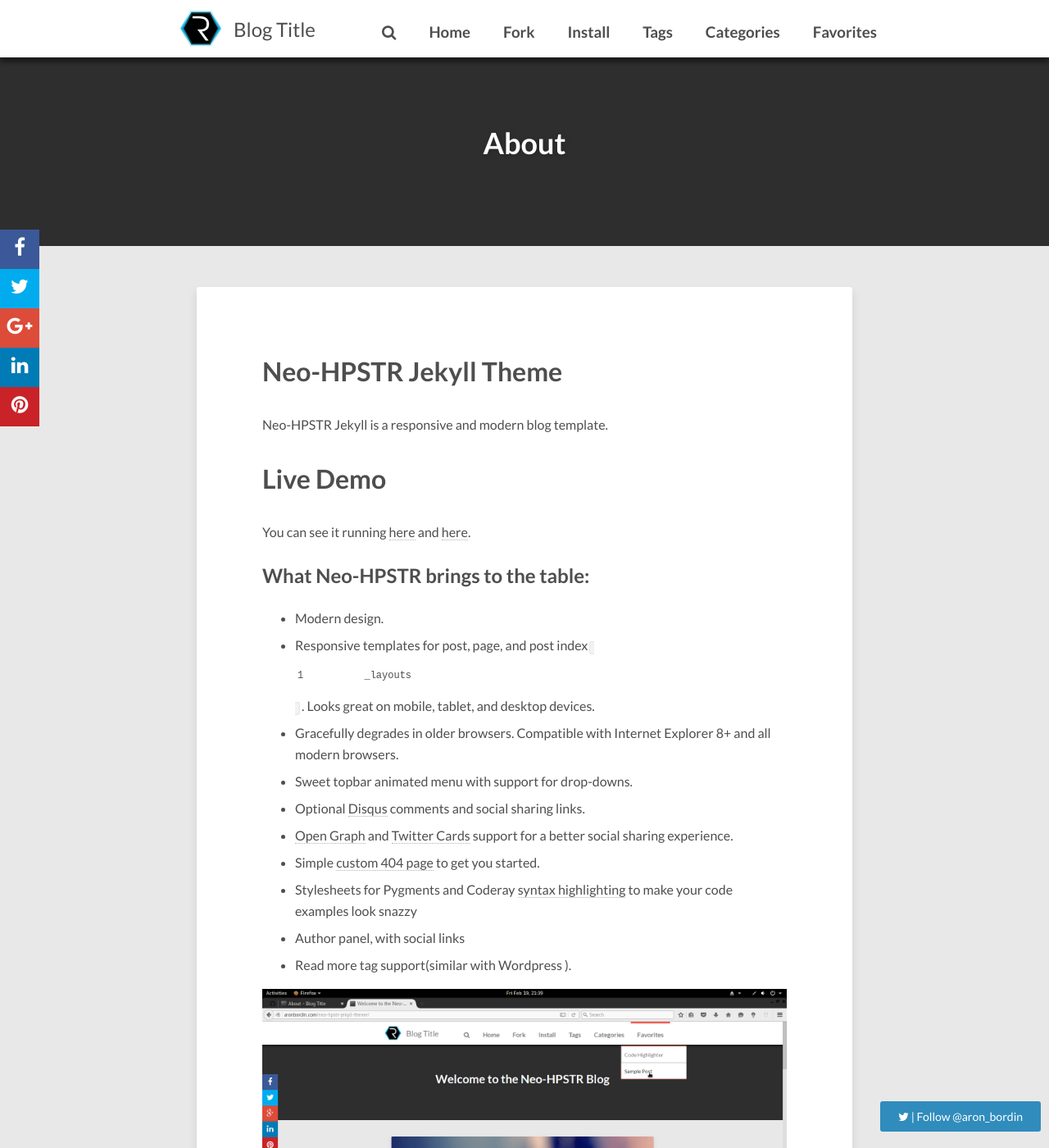
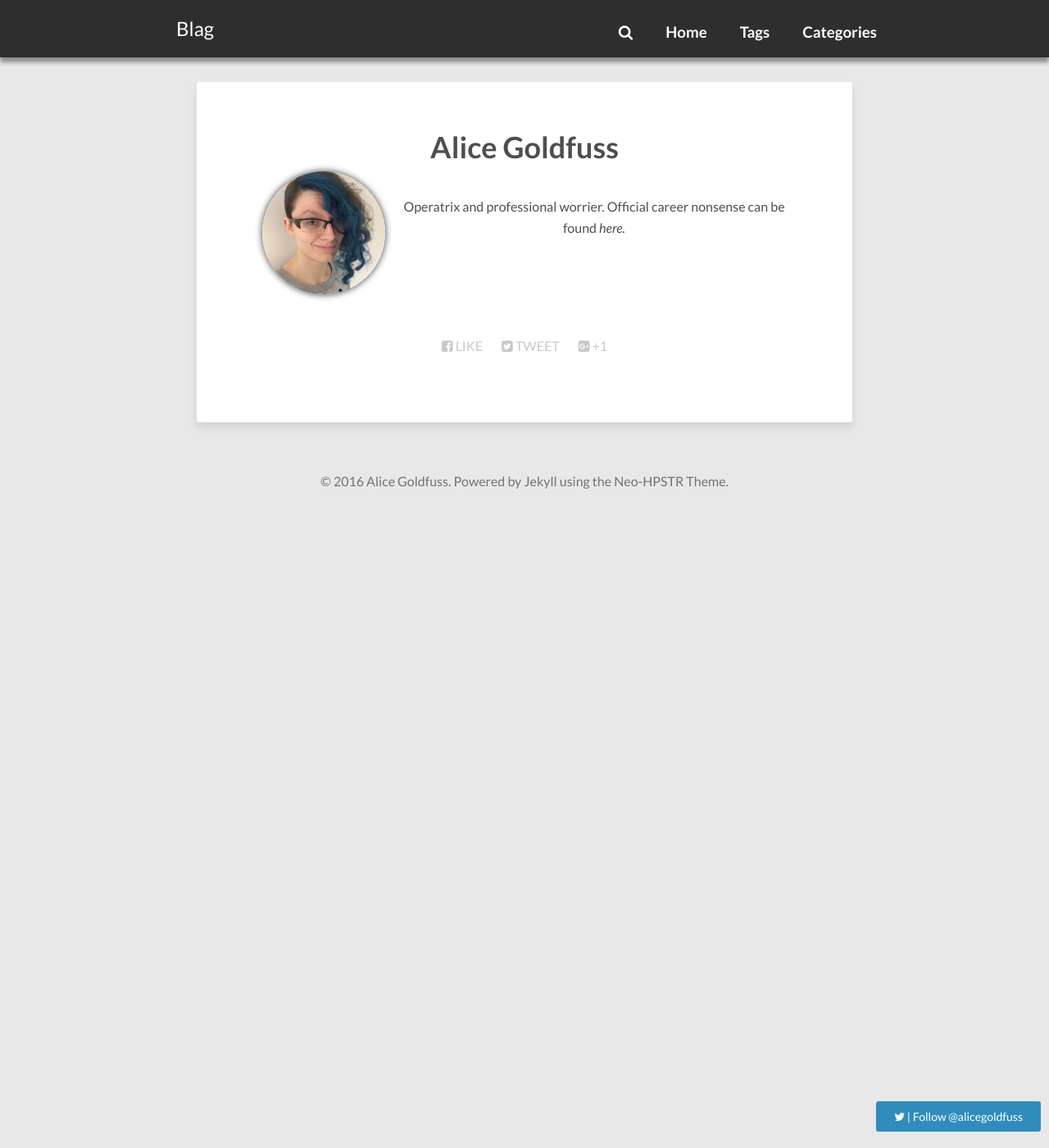
Before and after one commit to alicegoldfuss/blog, a Jekyll site: the page built from about/index.md, in a window 1280 px wide and 1400 px high. Shown: the whole window at 82% size. Built offline with Jekyll 4.4.1, drawn with Linux system fonts in a browser that asks for light colours; nearby versions of some CDN libraries; comment, search, counter and statistics services are not loaded; some of the changed text lies outside the part shown.

Commit message:
formatting tweaks, about page, bio photo

```diff
--- a/_config.yml
+++ b/_config.yml
@@ -1,14 +1,14 @@
-title:            Blog Title
-description:      Describe your website here.
+title:            Blag
+description:      Blag things
 # put your disqus here
 disqus_shortname:
 reading_time:     true # if true, shows the estimated reading time for a post
 words_per_minute: 200
-logo:             images/logo.png # logo visible in the topbar
+logo:              # logo visible in the topbar
 # Your site's domain goes here (eg: //mmistakes.github.io, http://mademistakes.com, etc)
 # When testing locally leave blank or use http://localhost:4000
 
-url: http://aronbordin.com/neo-hpstr-jekyll-theme
+url:
 
 # draw your top menu here
 # each item must have a title and a url.
@@ -18,47 +18,36 @@ url: http://aronbordin.com/neo-hpstr-jekyll-theme
 menu:
   - title: 'Home'
     url: '/'
-  - title: 'Fork'
-    url: 'http://github.com/aron-bordin/neo-hpstr-jekyll-theme'
-  - title: 'Install'
-    url: '/theme-setup/'
   - title: 'Tags'
     url: '/tags'
   - title: 'Categories'
     url: '/categories'
     type: 'categories'
-  - title: 'Favorites'
-    url: '#'
-    submenu:
-      - title: 'Code Highlighter'
-        url: '/intro/code-highlighting-post/'
-      - title: 'Sample Post'
-        url: '/intro/sample-post/'
 
 # Owner/author information
 owner:
-  name:           Your name
-  site:           http://aronbordin.com
-  avatar:         images/avatar.jpg
-  bio:            "Your bio goes here. It shouldn't be super long but a good two sentences or two should suffice."
+  name:           Alice Goldfuss
+  site:           http://alicegoldfuss.com
+  avatar:         images/GoldfussNEW.png
+  bio:            Operatrix and professional worrier. Official career nonsense can be found <a href="http://alicegoldfuss.com/about" target="_blank"><i>here.</i></a>
   email:          you@email.com
   # Twitter nick for use in Twitter cards and follow button.
-  twitter: aron_bordin # if no twitter in this config, the twitter follow button will be removed
+  twitter: alicegoldfuss # if no twitter in this config, the twitter follow button will be removed
   # GitHub nick for use in follow button in author block.
-  github: aron-bordin
+  #github: alicegoldfuss
 
 # Twitter account associated with the site if different from owner/author twitter account.
 # Used in Twitter cards.
 twitter:
 
 # Social networking links used in author block underneath posts. Update and remove as you like.
-social:
-  - title: "github"
-    url: "https://github.com/aron-bordin"
-  - title: "linkedin"
-    url: "https://br.linkedin.com/in/aronbordin"
-  - title: "youtube"
-    url: "https://www.youtube.com/channel/UCfnSek-9HPWOx5e2pH7VFgg"
+#social:
+#  - title: "github"
+#    url: "https://github.com/aron-bordin"
+#  - title: "linkedin"
+#    url: "https://br.linkedin.com/in/aronbordin"
+#  - title: "youtube"
+#    url: "https://www.youtube.com/channel/UCfnSek-9HPWOx5e2pH7VFgg"
 # Background image to be tiled on all pages
 background:
 
@@ -87,7 +76,7 @@ permalink:   /:categories/:title/
 paginate: 5
 
 # if true, shows the floatting share buttons
-float_share: true
+float_share: false
 
 kramdown:
   auto_ids: true
--- a/_includes/author.html
+++ b/_includes/author.html
@@ -18,9 +18,9 @@
         <a aria-label="Follow @{{site.owner.github}} on GitHub" data-style="mega" href="https://github.com/{{site.owner.github}}" class="github-button">Follow @{{site.owner.github}}</a>
       {% endif %}
       <br>
-      {% if site.owner.twitter %}
+     <!-- {% if site.owner.twitter %}
         <a href="https://twitter.com/{{site.owner.twitter}}" class="twitter-follow-button" data-show-count="false" data-size="large">Follow @{{site.owner.twitter}}</a>
-      {% endif %}
+      {% endif %} -->
     </div>
   </div>
 </div>
--- a/_sass/_page.scss
+++ b/_sass/_page.scss
@@ -176,6 +176,14 @@ header .entry-meta {
 		margin: 50px 30px 30px;
 		text-align: center;
 	}
+}
+
+#post {
+	.entry-meta {
+		margin: 0px 0px 0px 0px;
+		text-align: left;
+	}
+
 }
 .entry-tags {
 	display: block;
@@ -472,7 +480,7 @@ ul.social-buttons li a:active {
 	height: 50px;
 	@media #{$medium} {
 		background-color: $header-color;
-		min-height: 300px;
+		min-height: 0px;
 	}
 }
 .header-toggle{
@@ -488,6 +496,7 @@ ul.social-buttons li a:active {
 	display: table;
 	margin-top: 0;
 	width: 100%;
+	height: 50px;
 	overflow: hidden;
 	.header-title-wrap {
 		display: table-cell;
@@ -545,6 +554,9 @@ ul.social-buttons li a:active {
 .header-menu-top{
 	background-color: $menu-top;
 	box-shadow: 0px 6px 5px rgba(0, 0, 0, 0.4);
+}
+.header-menu-top ul li a{
+	color: $white;
 }
 
 .header-menu-overflow{
--- a/_sass/_variables.scss
+++ b/_sass/_variables.scss
@@ -22,8 +22,8 @@ body {
 $base-color				 : rgba(#222,0.8);
 $header-color			 : rgba(#000,0.8);
 $sub-item-color			 : rgba(#000, 0.1);
-$header-margin			 : #F45145;
-$menu-top				 : white;
+$header-margin			 : #308cbc;
+$menu-top				 : #2E2E2E;
 $menu-height			 : 70px;
 $menu-overflow			 : #2E2E2E;
 $body-color      		 : #e8e8e8;
--- a/about/index.md
+++ b/about/index.md
@@ -4,35 +4,10 @@ title: About
 share: true
 ---
 
-# Neo-HPSTR Jekyll Theme
-
-Neo-HPSTR Jekyll is a responsive and modern blog template.
-
-# Live Demo
-
-You can see it running [here](http://blog.rhesoft.com/) and [here](http://aronbordin.com/neo-hpstr-jekyll-theme/).
-
-
-## What Neo-HPSTR brings to the table:
-
-* Modern design.
-* Responsive templates for post, page, and post index `_layouts`. Looks great on mobile, tablet, and desktop devices.
-* Gracefully degrades in older browsers. Compatible with Internet Explorer 8+ and all modern browsers.
-* Sweet topbar animated menu with support for drop-downs.
-* Optional [Disqus](http://disqus.com) comments and social sharing links.
-* [Open Graph](https://developers.facebook.com/docs/opengraph/) and [Twitter Cards](https://dev.twitter.com/docs/cards) support for a better social sharing experience.
-* Simple [custom 404 page](http://mmistakes.github.io/hpstr-jekyll-theme/404.html) to get you started.
-* Stylesheets for Pygments and Coderay [syntax highlighting](http://mmistakes.github.io/hpstr-jekyll-theme/code-highlighting-post/) to make your code examples look snazzy
-* Author panel, with social links
-* Read more tag support(similar with Wordpress ).
-
-![Preview](http://aronbordin.com/images/neo-hpstr-jekyll-theme-preview.png)
-
-
----
-
-## Getting Started
-
-Neo-HPSTR takes advantage of Sass and data files to make customizing easier. These features require Jekyll 2.x and will not work with older versions of Jekyll.
-
-To learn how to install and use this theme check out the [Setup Guid](http://aronbordin.com/neo-hpstr-jekyll-theme//theme-setup/) for more information.
+<div class="read-more-content author-info">
+<center><h3>{{site.owner.name}}</h3></center>
+<div class="author-container">
+      <img class="author-img" src="{{site.url}}/{{site.owner.avatar}}" alt="{{site.owner.name}}" />
+      <center><div class="author-bio">{{site.owner.bio}}</div></center>
+    </div>
+</div>
```
Also changed, not shown: _layouts/post.html (+13 -0 lines), images/GoldfussNEW.png (added).
